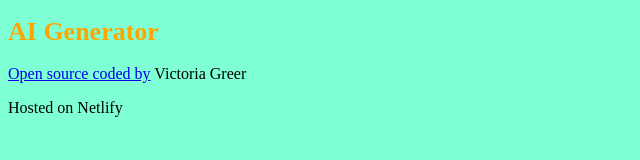
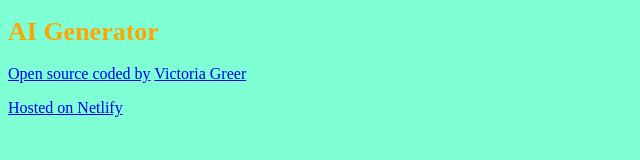
Before and after one commit to themightyvicki1/ai-generator-project, a plain HTML site: page index.html in a window 1280 px wide. Shown: the whole page, without its empty margins (0-640 px from the left). Drawn offline with Linux system fonts and the light colour scheme.

Commit message:
added links to netlify and main github page

```diff
--- a/index.html
+++ b/index.html
@@ -18,9 +18,21 @@
           title="https://github.com/themightyvicki1/ai-generator-project"
           >Open source coded by</a
         >
-        Victoria Greer
+        <a
+          href="https://github.com/themightyvicki1"
+          title="Victoria's GitHub"
+          target="_blank"
+          >Victoria Greer</a
+        >
       </p>
-      <p>Hosted on Netlify</p>
+      <p>
+        <a
+          href="https://relaxed-genie-b187d6.netlify.app/"
+          title="https://relaxed-genie-b187d6.netlify.app/"
+          target="_blank"
+          >Hosted on Netlify</a
+        >
+      </p>
     </footer>
     <!--link to javascript file-->
     <script src="src/script.js"></script>
```
